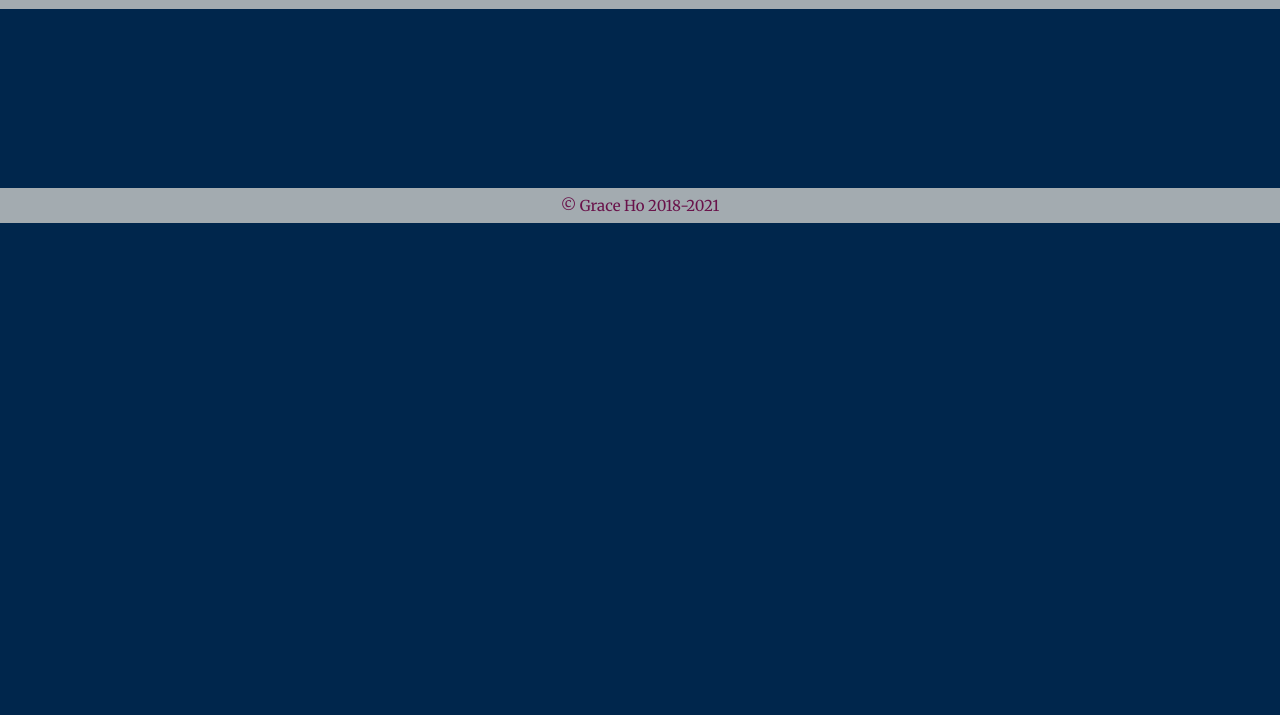
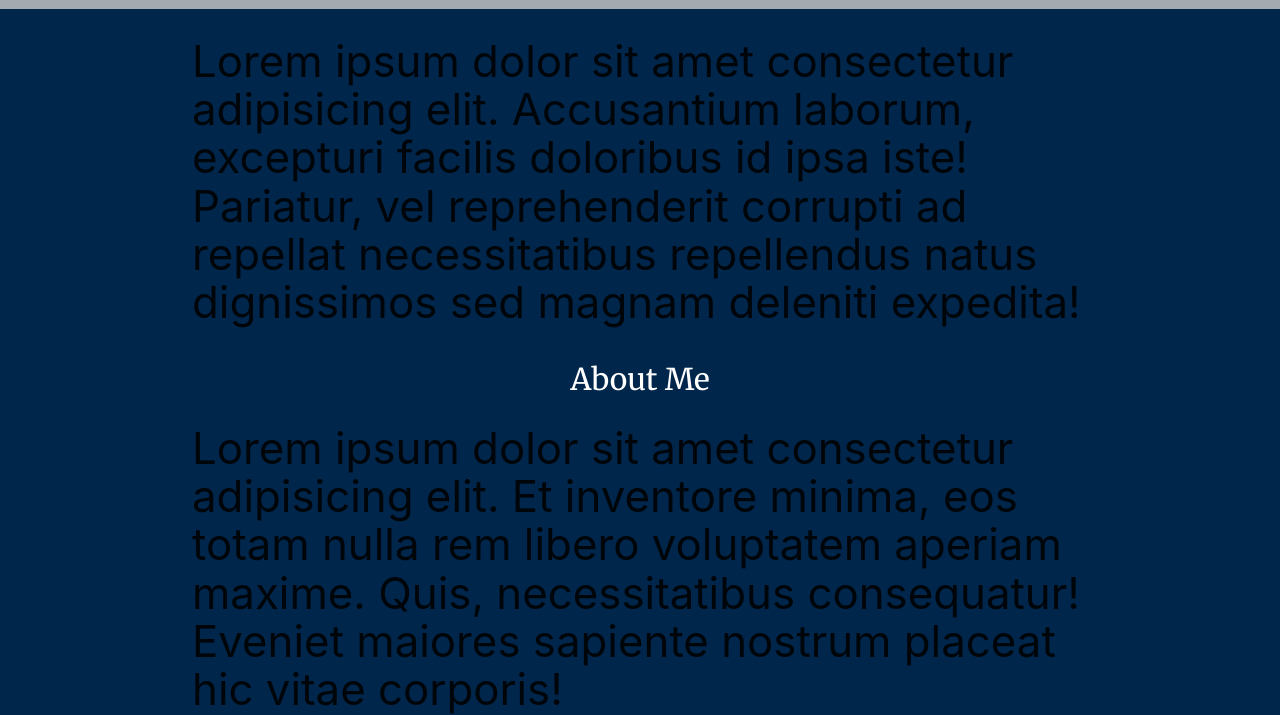
Before and after one commit to rainczech/rebranding, a plain HTML site: page index.html in a window 1280 px wide. Shown: the part 577-1292 px from the top of the page. Before the commit the page ends 800 px from the top, so only its background shows below. Drawn offline with nearby package versions, Linux system fonts and the light colour scheme.

Commit message:
added aboutMe anchor for nav

```diff
--- a/assets/css/style.css
+++ b/assets/css/style.css
@@ -6,6 +6,10 @@
   --tertiary-color: #69124A;
   --accent-color: #ffab40;
 ;}
+
+html {
+  scroll-behavior: smooth;
+}
 
 /* ffab40
 orange accent-2 */
--- a/index.html
+++ b/index.html
@@ -27,7 +27,7 @@
           <a href="#" data-target="mobileNavBar" class="sidenav-trigger right"><i class="material-icons"
               id="hamburgerTrigger">menu</i></a>
           <ul class="right hide-on-med-and-down">
-            <li><a class="navLink" href="aboutme.html">About Me</a></li>
+            <li><a class="navLink" href="#aboutMe">About Me</a></li>
             <li><a class="navLink" href="skills.html">Skills</a></li>
             <li><a class="navLink" href="projects.html">Coding Projects</a></li>
             <li><a class="navLink" href="#contactBM">Contact Me</a></li>
@@ -62,9 +62,14 @@
       </div>
     </div>
   </div>
+  <div class="container">
+    <h3>Lorem ipsum dolor sit amet consectetur adipisicing elit. Accusantium laborum, excepturi facilis doloribus id ipsa iste! Pariatur, vel reprehenderit corrupti ad repellat necessitatibus repellendus natus dignissimos sed magnam deleniti expedita!</h3>
+    <h2 id="aboutMe" class="white-text">About Me</h2>
+    <h3>Lorem ipsum dolor sit amet consectetur adipisicing elit. Et inventore minima, eos totam nulla rem libero voluptatem aperiam maxime. Quis, necessitatibus consequatur! Eveniet maiores sapiente nostrum placeat hic vitae corporis!</h3>
+    <h3>Lorem ipsum dolor, sit amet consectetur adipisicing elit. Quidem aperiam reiciendis in sapiente minima beatae blanditiis dolores cupiditate ipsum, soluta illum repellat doloribus, provident optio quos, laudantium quo. Quidem, id?</h3>
+  </div>
 
-    <!-- hero banner -->
-    <!-- <img class="banner" src="assets\images\WebsiteBannerAlt.png" alt=""> -->
+
   </main>
 
 
```
Also changed, not shown: assets/css/index.css (+3 -4 lines), assets/css/projects.css (+8 -6 lines), projects.html (+1 -1 lines).
